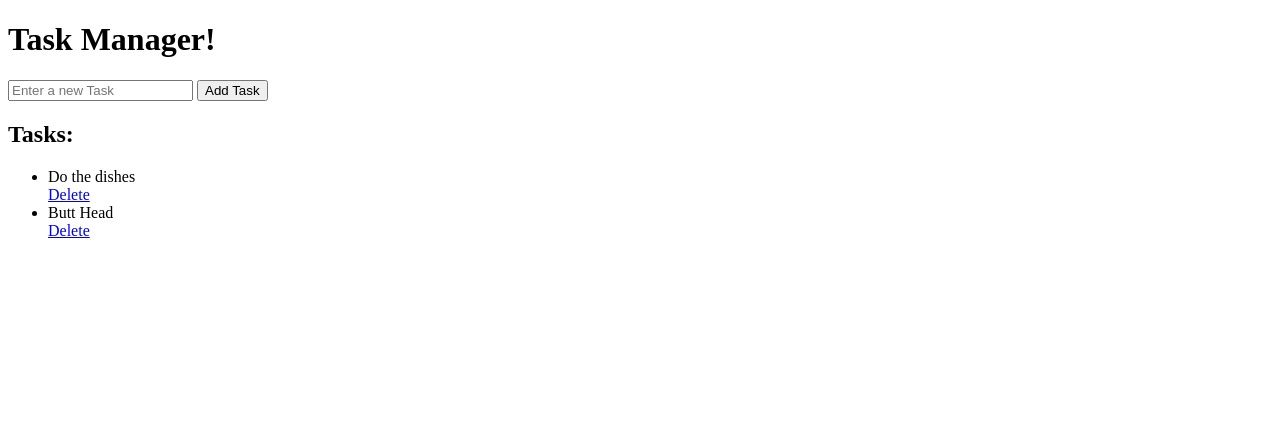
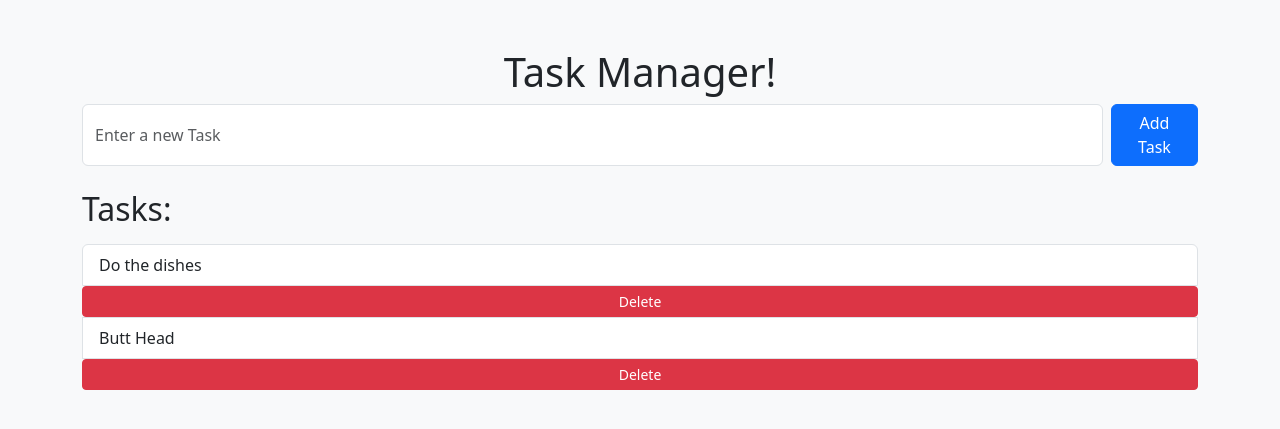
Before and after one commit to MarcDev357/flask-task-manager, a Flask app: page / in a window 1280 px wide. Shown: the top 429 px of the page. Run offline with Flask 3, Linux system fonts and the light colour scheme.

Commit message:
Style Flask Task Manager app with Bootstrap

```diff
--- a/templates/home.html
+++ b/templates/home.html
@@ -3,24 +3,26 @@
 <head>
 	<meta charset="UTF-8">
 	<title>Task Manager</title>
+	<link href="https://cdn.jsdelivr.net/npm/bootstrap@5.3.0/dist/css/bootstrap.min.css" rel="stylesheet">
 </head>
-<body>
-	<h1>Task Manager!</h1>
+<body class="bg-light">
+     <div class="container mt-5">
+	<h1 class="text-center md-4">Task Manager!</h1>
 
-	<form action="/add" method="POST">
-		<input type="text" name="content" placeholder="Enter a new Task" required>
-		<button type="submit">Add Task</button>
+	<form action="/add" method="POST" class="d-flex mb-4">
+		<input type="text" name="content" class="form-control me-2" placeholder="Enter a new Task" required>
+		<button type="submit" class="btn btn-primary">Add Task</button>
 	</form>
 
-	<h2>Tasks:</h2>
-	<ul>
+	<h2 class="mb-3">Tasks:</h2>
+	<ul class="list-group">
 		{% for task in tasks %}
-			<li>{{ task.content }}</li>
-			<a href="delete/{{ task.id }}">Delete</a>
+			<li class="list-group-item d-flex justify-content-between align-item-center">{{ task.content }}</li>
+			<a href="delete/{{ task.id }}" class="btn btn-danger btn-sm">Delete</a>
 		{% else %}
-			<li>No task yet.</li>
+			<li class="list-group-item">No task yet.</li>
 		{% endfor %}
 	</ul>
-
+    </div>
 </body>
 </html>
```
Also changed, not shown: instance/task.db.
